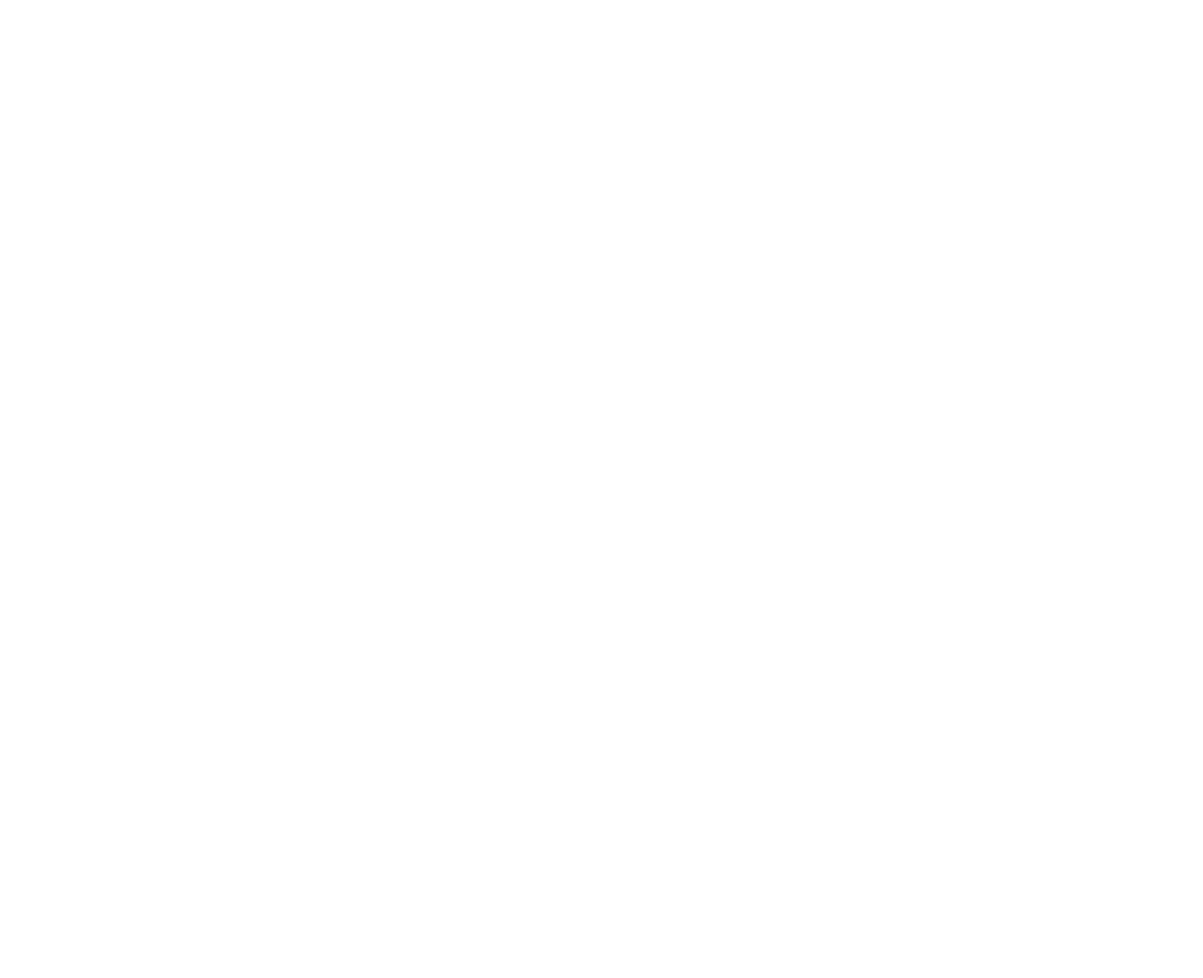
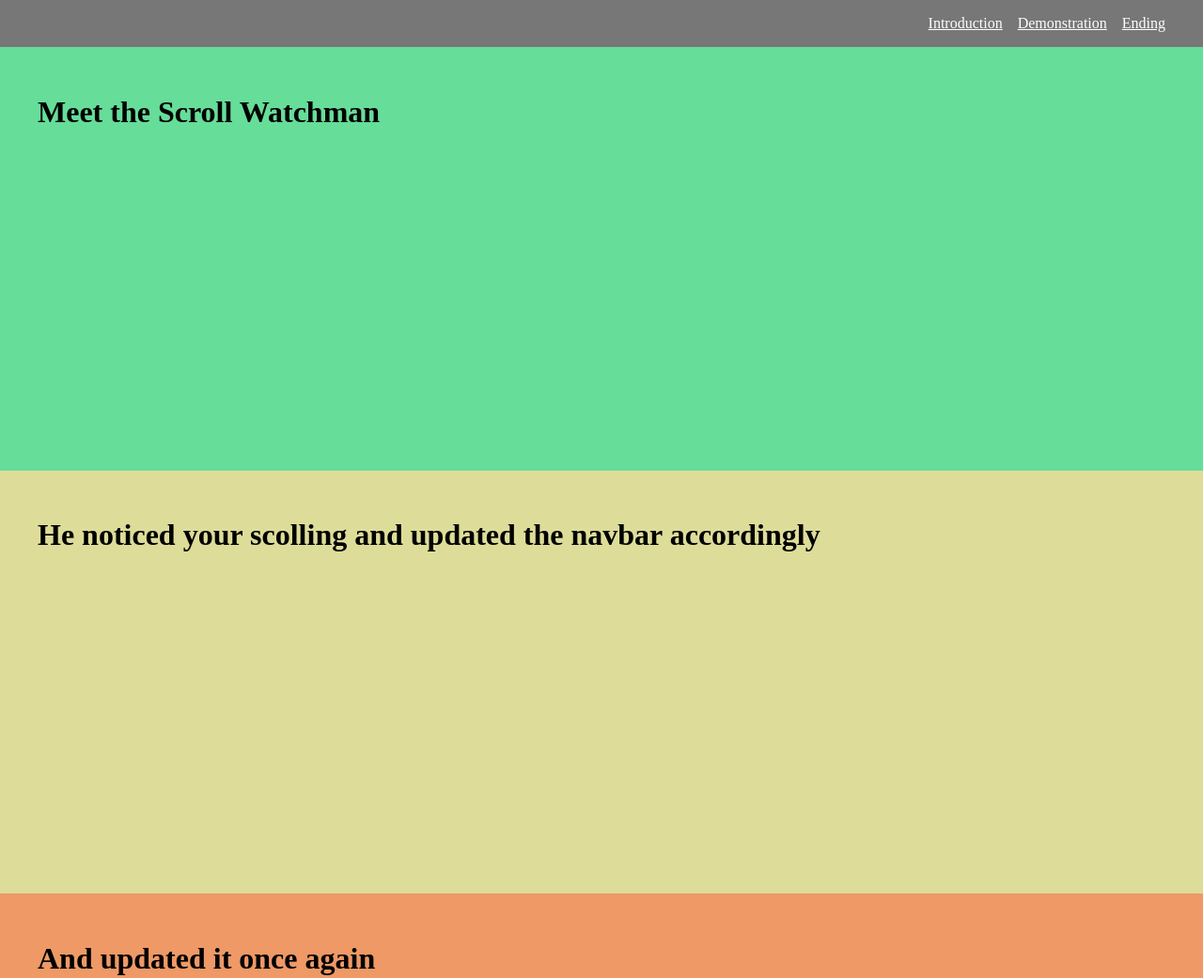
Before and after one commit to kyledavid/scroll-watchman, a plain HTML site: page index.html in a window 1280 px wide. Shown: the whole page at 94% size. Before the commit the page ends 800 px from the top, so only its background shows below. Drawn offline with Linux system fonts and the light colour scheme.

Commit message:
page setup without javascript

```diff
--- a/CSS/style.css
+++ b/CSS/style.css
@@ -0,0 +1,60 @@
+nav {
+	position: fixed;
+	top: 0;
+	left: 0;
+	right: 0;
+	background-color: #777;
+}
+
+nav ul {
+	float: right;
+	list-style-type: none;
+}
+
+nav ul li {
+	float: right;
+	margin-left: 1em;
+}
+
+nav ul li a,
+nav ul li a:link,
+nav ul li a:visited,
+nav ul li a:active,
+nav ul li a:hover {
+	color: #fefefe;
+}
+
+section {
+	height: 400px;
+	padding-top: 50.4px;
+}
+
+section:first-of-type {
+	margin-top: 50.4px;
+}
+
+h1 {
+	margin-top: 0;
+}
+#introduction {
+	background-color: #66dd99;
+}
+
+#demonstration {
+	background-color: #dddd99;
+}
+
+#ending {
+	background-color: #ee9966;
+}
+
+.clearfix::after {
+	content: " ";
+	display: block;
+	clear: both;
+}
+
+.container {
+	max-width: 1200px;
+	margin: 0 auto;
+}
--- a/index.html
+++ b/index.html
@@ -2,10 +2,34 @@
 <html>
 <head>
 	<title>Scroll Watchman Demo</title>
-	<script src="/JS/watchman.js"></script>
-	<link href="/CSS/normalize.css" rel="text/stylesheet"/>
-	<link href="/CSS/style.css" rel="text/stylesheet"/>
+	<script src="./JS/watchman.js"></script>
+	<link href="./CSS/normalize.css" rel="stylesheet" type="text/css"/>
+	<link href="./CSS/style.css" rel="stylesheet" type="text/css"/>
 </head>
 <body>
+	<nav class="clearfix">
+		<div class="container">
+			<ul class="nav-links">
+				<li><a href="#ending">Ending</a></li>
+				<li><a href="#demonstration">Demonstration</a></li>
+				<li><a href="#introduction">Introduction</a></li>
+			</ul>
+		</div>
+	</nav>
+	<section id="introduction">
+		<div class="container">
+			<h1>Meet the Scroll Watchman</h1>
+		</div>
+	</section>
+	<section id="demonstration">
+		<div class="container">
+			<h1>He noticed your scolling and updated the navbar accordingly</h1>
+		</div>
+	</section>
+	<section id="ending">
+		<div class="container">
+			<h1>And updated it once again</h1>
+		</div>
+	</section>
 </body>
 </html>
```
